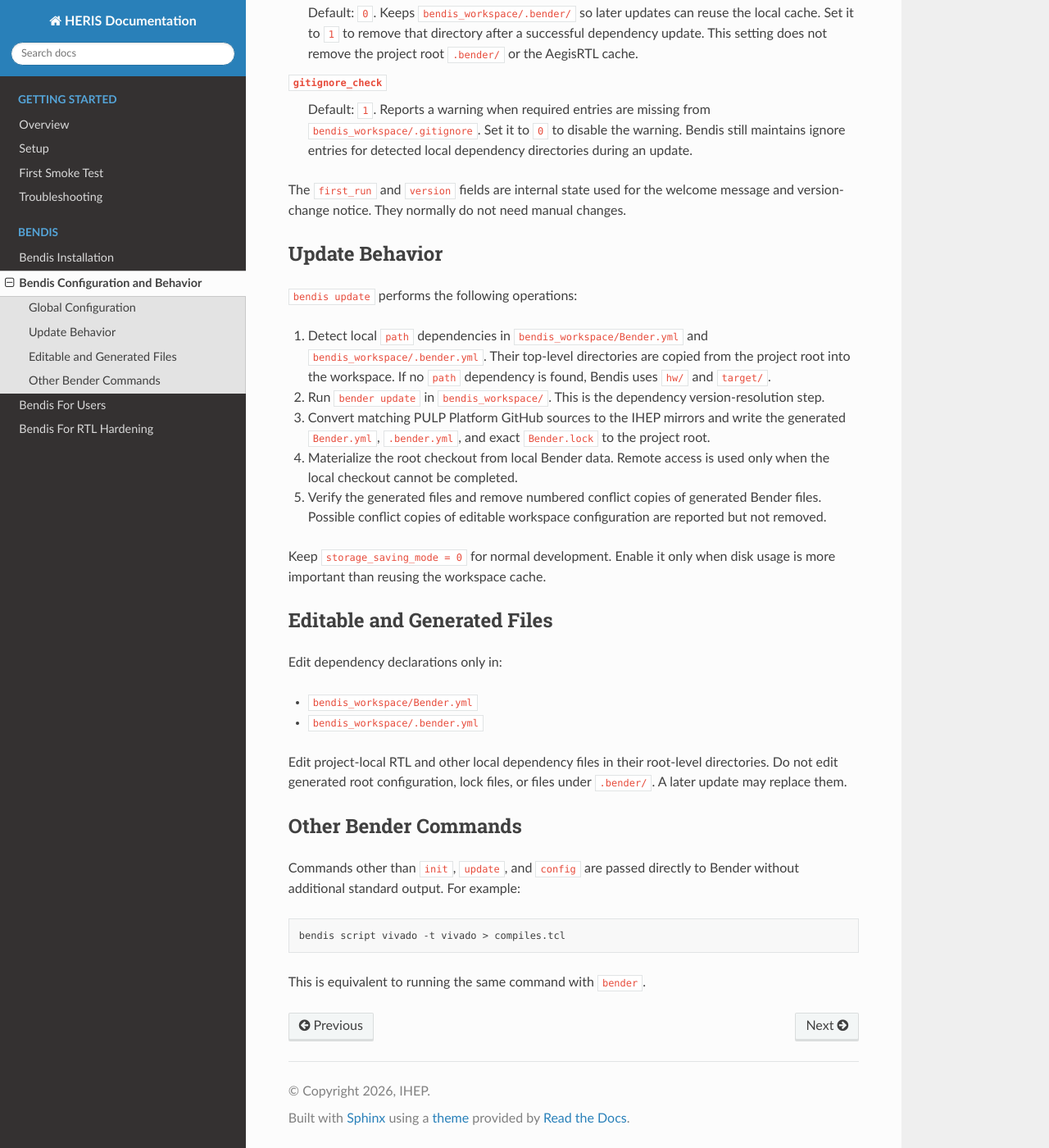
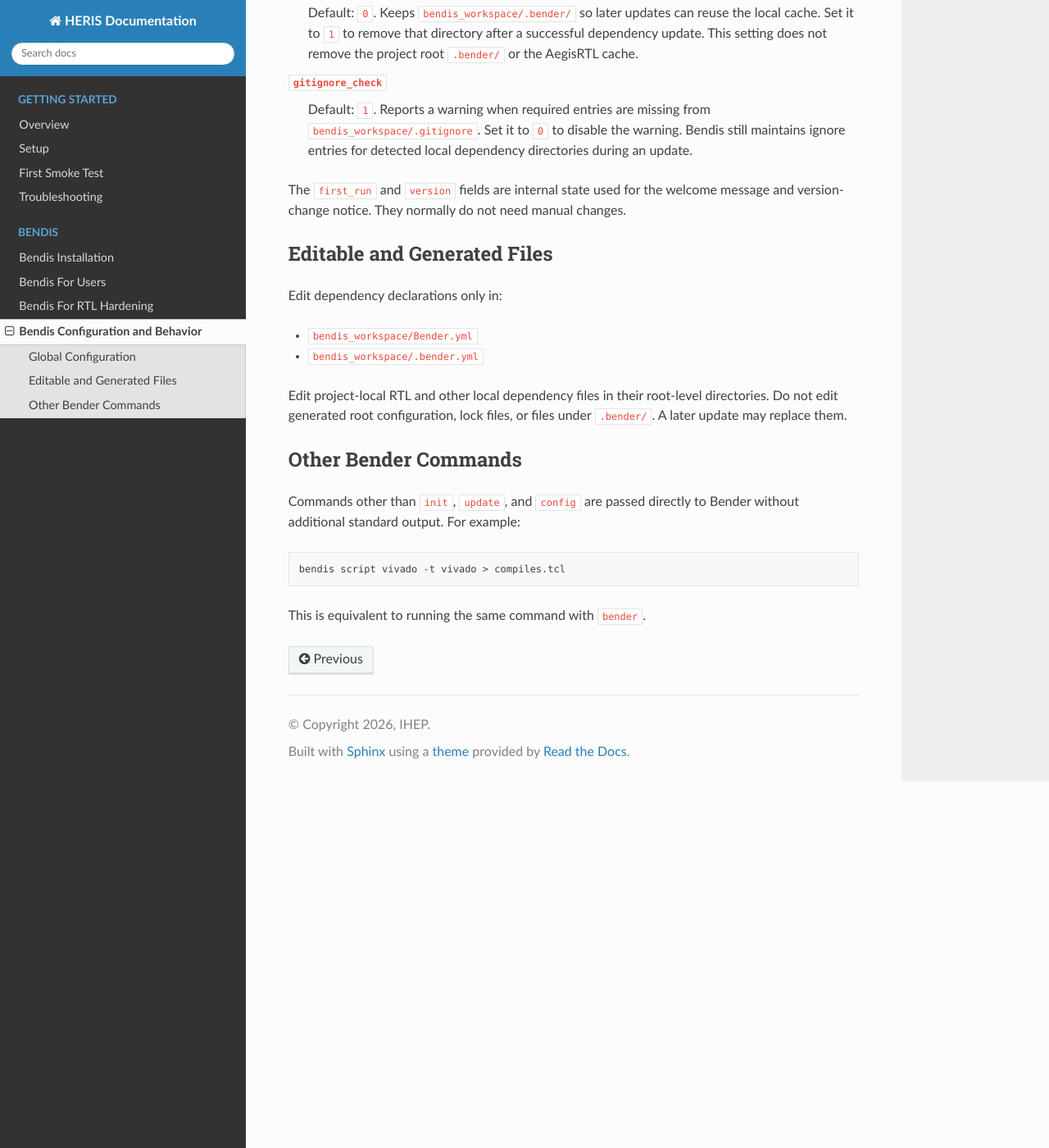
Before and after one commit to albertc9/HERIS-Doc, a Sphinx documentation site: the page built from docs/source/bendis/bendis-config.rst, in a window 1280 px wide and 1400 px high, scrolled down 817 px. Shown: the whole window at 82% size. Built offline with Sphinx 7.4.7 and the Read the Docs theme 3.1.0, drawn with Linux system fonts in a browser that asks for light colours; pages that are not in the unit, such as notebooks, are missing from menus.

Commit message:
aegisrtl interface

```diff
--- a/docs/source/bendis/bendis-general.rst
+++ b/docs/source/bendis/bendis-config.rst
@@ -46,29 +46,6 @@ The ``first_run`` and ``version`` fields are internal state used for the
 welcome message and version-change notice. They normally do not need manual
 changes.
 
-Update Behavior
----------------
-
-``bendis update`` performs the following operations:
-
-1. Detect local ``path`` dependencies in ``bendis_workspace/Bender.yml`` and
-   ``bendis_workspace/.bender.yml``. Their top-level directories are copied
-   from the project root into the workspace. If no ``path`` dependency is found,
-   Bendis uses ``hw/`` and ``target/``.
-2. Run ``bender update`` in ``bendis_workspace/``. This is the dependency
-   version-resolution step.
-3. Convert matching PULP Platform GitHub sources to the IHEP mirrors and write
-   the generated ``Bender.yml``, ``.bender.yml``, and exact ``Bender.lock`` to
-   the project root.
-4. Materialize the root checkout from local Bender data. Remote access is used
-   only when the local checkout cannot be completed.
-5. Verify the generated files and remove numbered conflict copies of generated
-   Bender files. Possible conflict copies of editable workspace configuration
-   are reported but not removed.
-
-Keep ``storage_saving_mode = 0`` for normal development. Enable it only when
-disk usage is more important than reusing the workspace cache.
-
 Editable and Generated Files
 ----------------------------
 
--- a/docs/source/index.rst
+++ b/docs/source/index.rst
@@ -42,9 +42,9 @@ added incrementally.
    :caption: Bendis
 
    bendis/bendis-install
-   bendis/bendis-general
    bendis/bendis-for-development
    bendis/bendis-for-hardening
+   bendis/bendis-config
 
 .. toctree::
    :maxdepth: 2
```
